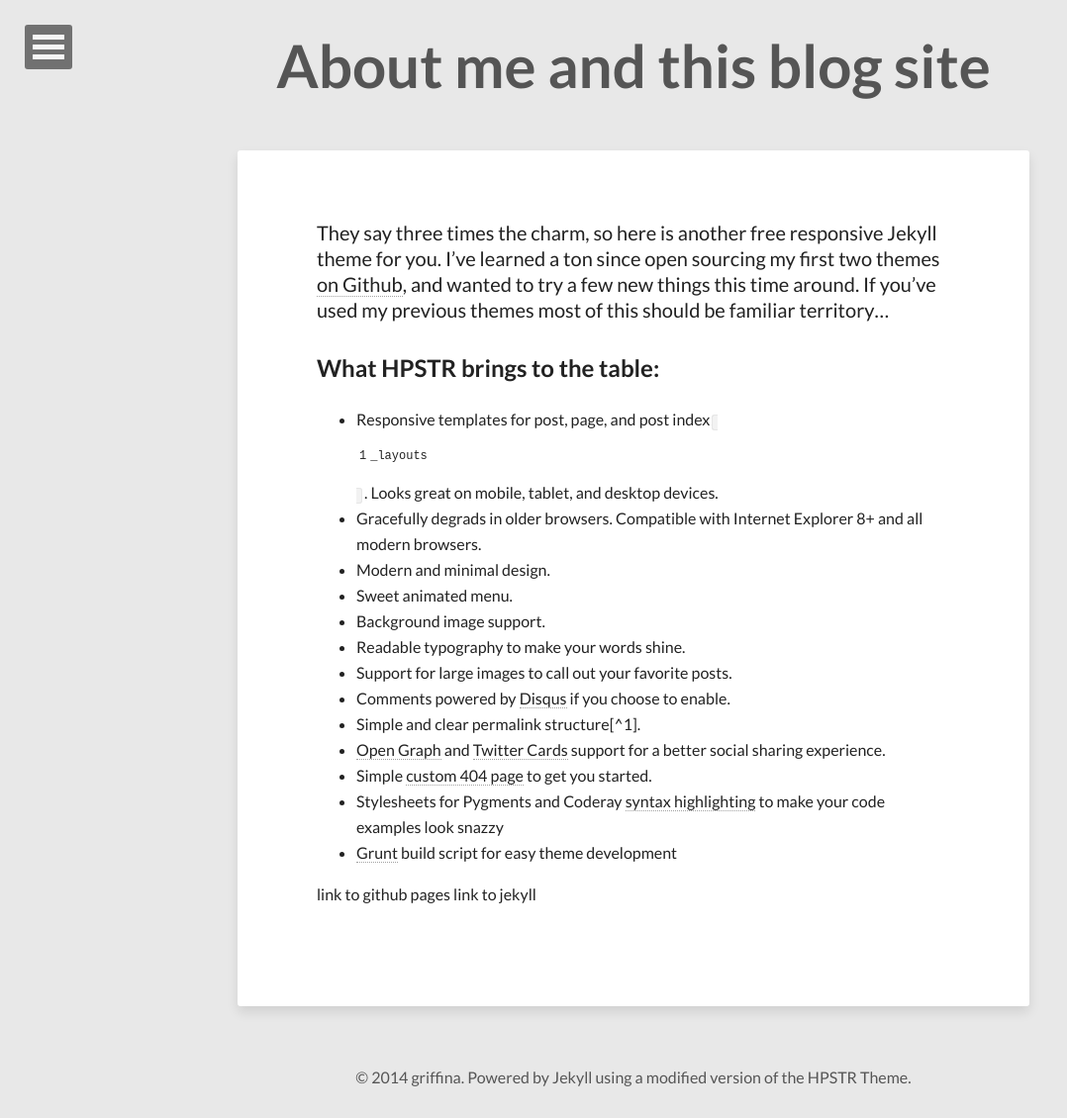
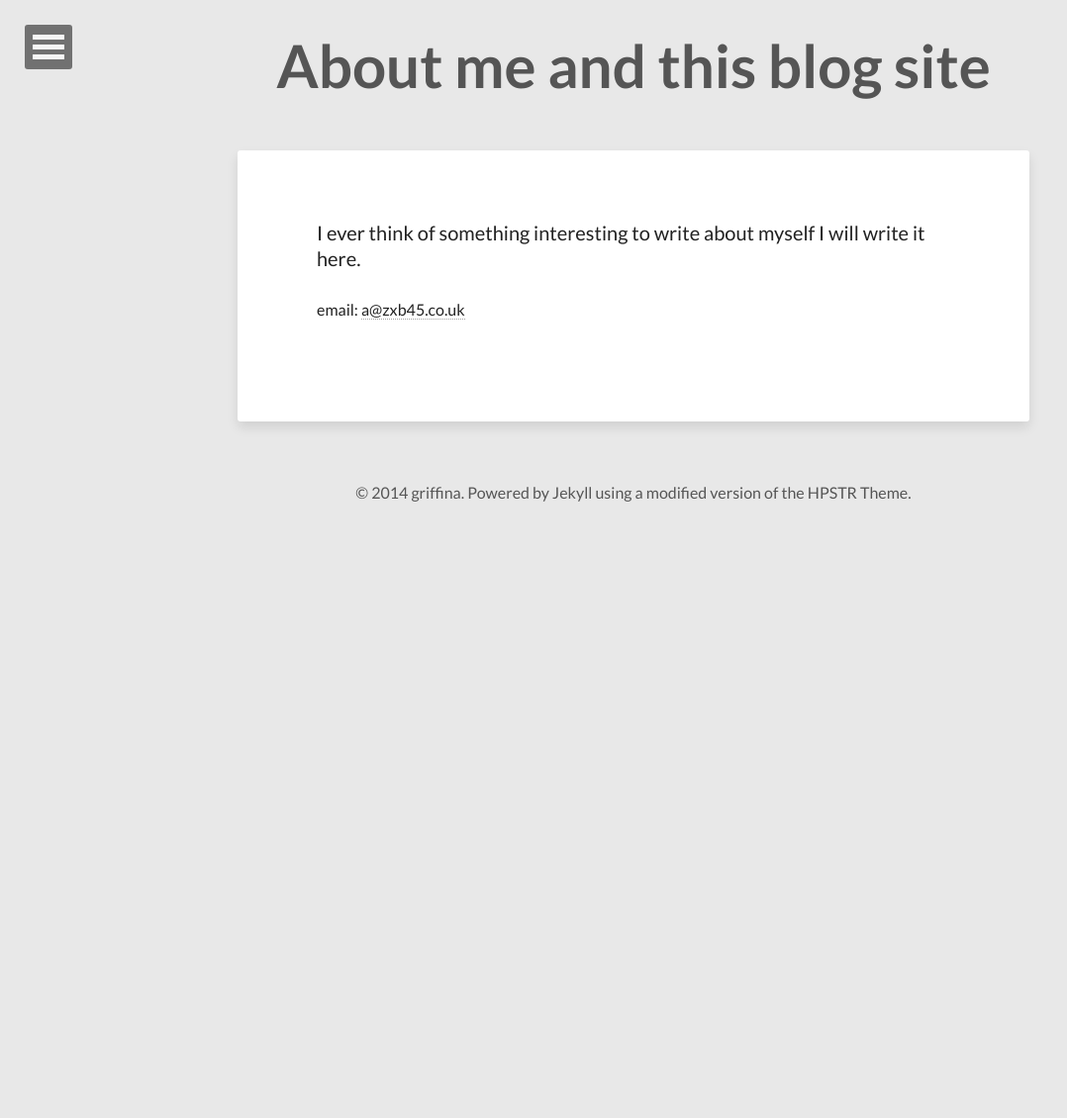
Before and after one commit to griffina/griffina.github.io, a Jekyll site: the page built from about.md, in a window 1280 px wide. Shown: the whole page at 99% size, without its empty margins (0-1078 px from the left). Built offline with Jekyll 4.4.1, drawn with Linux system fonts in a browser that asks for light colours; nearby versions of some CDN libraries; after the commit the page ends 900 px from its top, so only the background shows below that.

```diff
--- a/about.md
+++ b/about.md
@@ -4,25 +4,6 @@
 title: About me and this blog site
 tags: [me, about]
 ---
+I ever think of something interesting to write about myself I will write it here.
 
-They say three times the charm, so here is another free responsive Jekyll theme for you. I've learned a ton since open sourcing my first two themes [on Github](http://github.com/mmistakes), and wanted to try a few new things this time around. If you've used my previous themes most of this should be familiar territory...
-
-## What HPSTR brings to the table:
-
-* Responsive templates for post, page, and post index `_layouts`. Looks great on mobile, tablet, and desktop devices.
-* Gracefully degrads in older browsers. Compatible with Internet Explorer 8+ and all modern browsers.
-* Modern and minimal design.
-* Sweet animated menu.
-* Background image support.
-* Readable typography to make your words shine.
-* Support for large images to call out your favorite posts.
-* Comments powered by [Disqus](http://disqus.com) if you choose to enable.
-* Simple and clear permalink structure[^1].
-* [Open Graph](https://developers.facebook.com/docs/opengraph/) and [Twitter Cards](https://dev.twitter.com/docs/cards) support for a better social sharing experience.
-* Simple [custom 404 page]({{ site.url }}/404.html) to get you started.
-* Stylesheets for Pygments and Coderay [syntax highlighting]({{ site.url }}/code-highlighting-post/) to make your code examples look snazzy
-* [Grunt](http://gruntjs.com) build script for easy theme development
-
-
-link to github pages
-link to jekyll
+email: <a@zxb45.co.uk>
```
